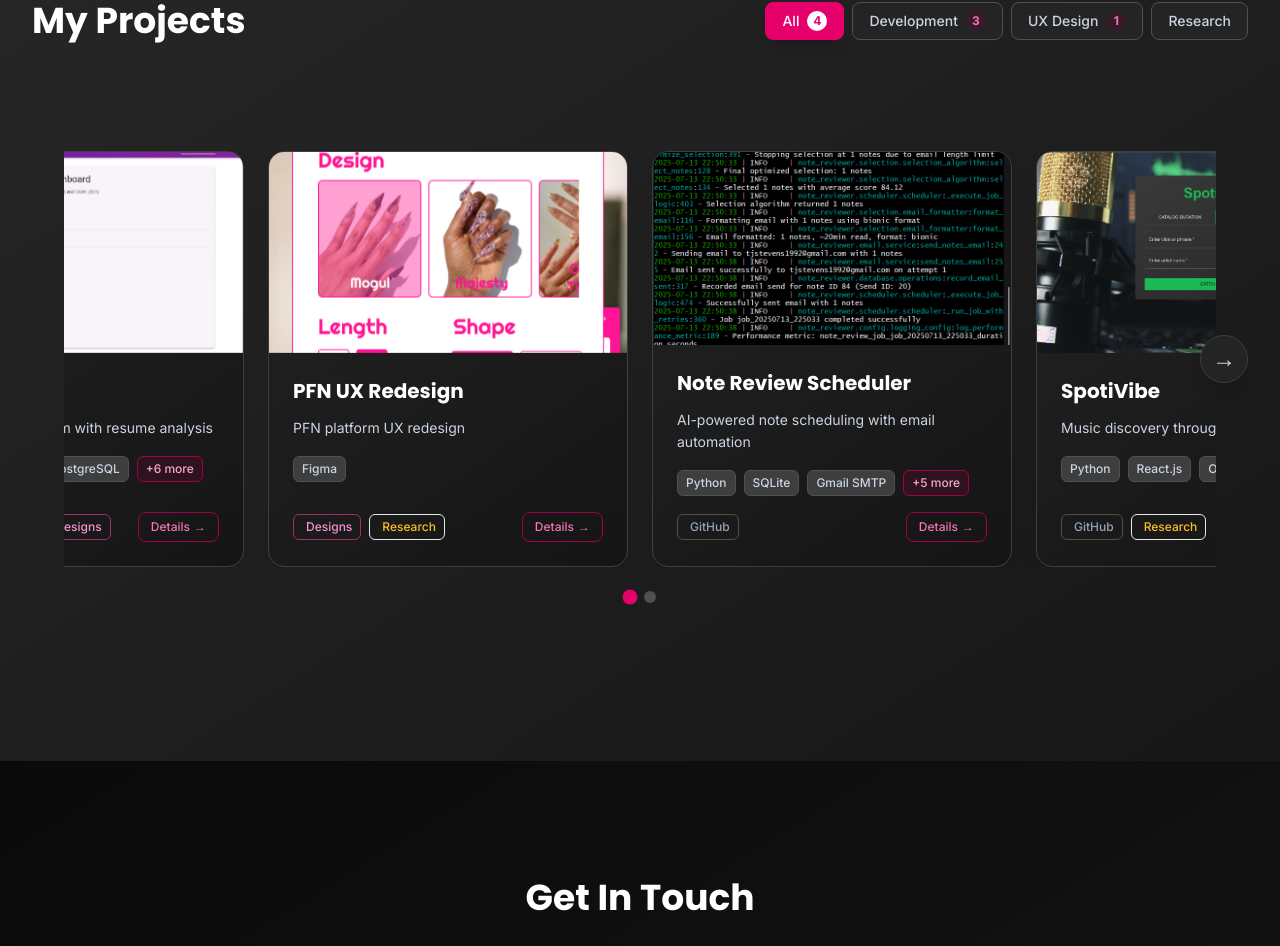
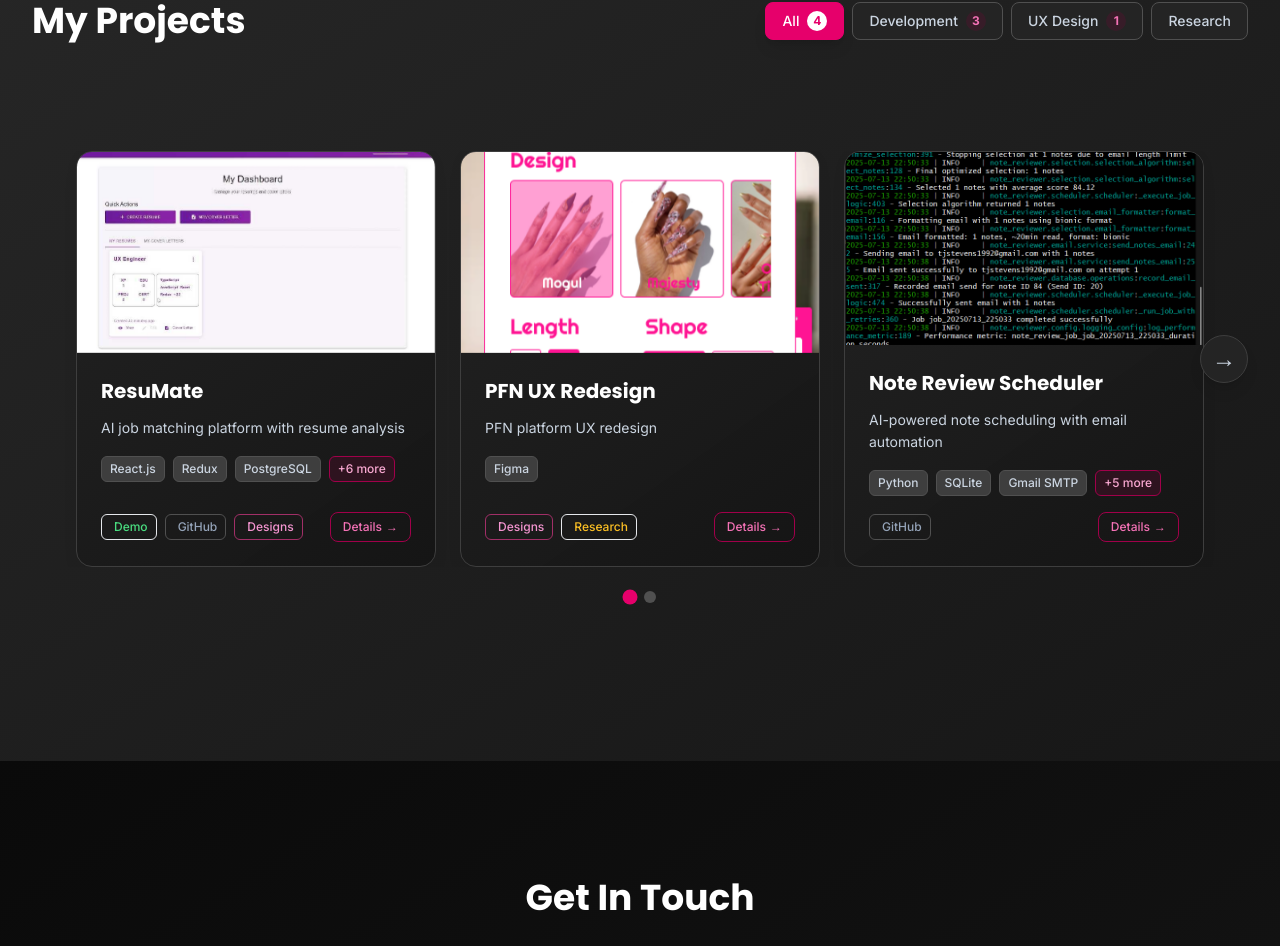
Before and after one commit to Pixelynx/tkportfolio_v2, a Nuxt app: page /#home in a window 1280 px wide. Shown: the part 1639-2585 px from the top of the page. Built offline with nearby package versions, Linux system fonts and the light colour scheme.

Commit message:
[fix] project section alignment for desktop overflow

```diff
--- a/components/sections/ProjectsSection.vue
+++ b/components/sections/ProjectsSection.vue
@@ -110,8 +110,12 @@
               <div class="overflow-hidden w-full">
                 <div
                   ref="carouselContainer"
-                  class="flex justify-center transition-transform duration-500 ease-out"
-                  :style="{ transform: `translateX(-${currentSlideIndex * slideWidth}px)` }"
+                  class="flex transition-transform duration-500 ease-out"
+                  :class="desktopCarouselFlexClasses"
+                  :style="{
+                    transform: `translateX(-${currentSlideIndex * slideWidth}px)`,
+                    ...desktopCarouselFlexStyle
+                  }"
                 >
                   <div
                     v-for="project in filteredProjects"
@@ -314,6 +318,25 @@ const canScrollRight = computed(() => {
   return lastVisibleIndex < filteredProjects.value.length - 1
 })
 
+// Desktop carousel positioning logic
+const desktopCarouselFlexClasses = computed(() => {
+  // If all projects fit within the visible area, center them
+  if (filteredProjects.value.length <= visibleProjects.value) {
+    return 'justify-center';
+  } else {
+    // If there's overflow, align to start
+    return 'justify-start';
+  }
+})
+
+const desktopCarouselFlexStyle = computed(() => {
+  // Only apply max-content width if there are more projects than visible
+  if (filteredProjects.value.length > visibleProjects.value) {
+    return { width: 'max-content' };
+  }
+  return {}; // Let flex handle the width when all projects fit
+})
+
 
 
 // Methods
```
